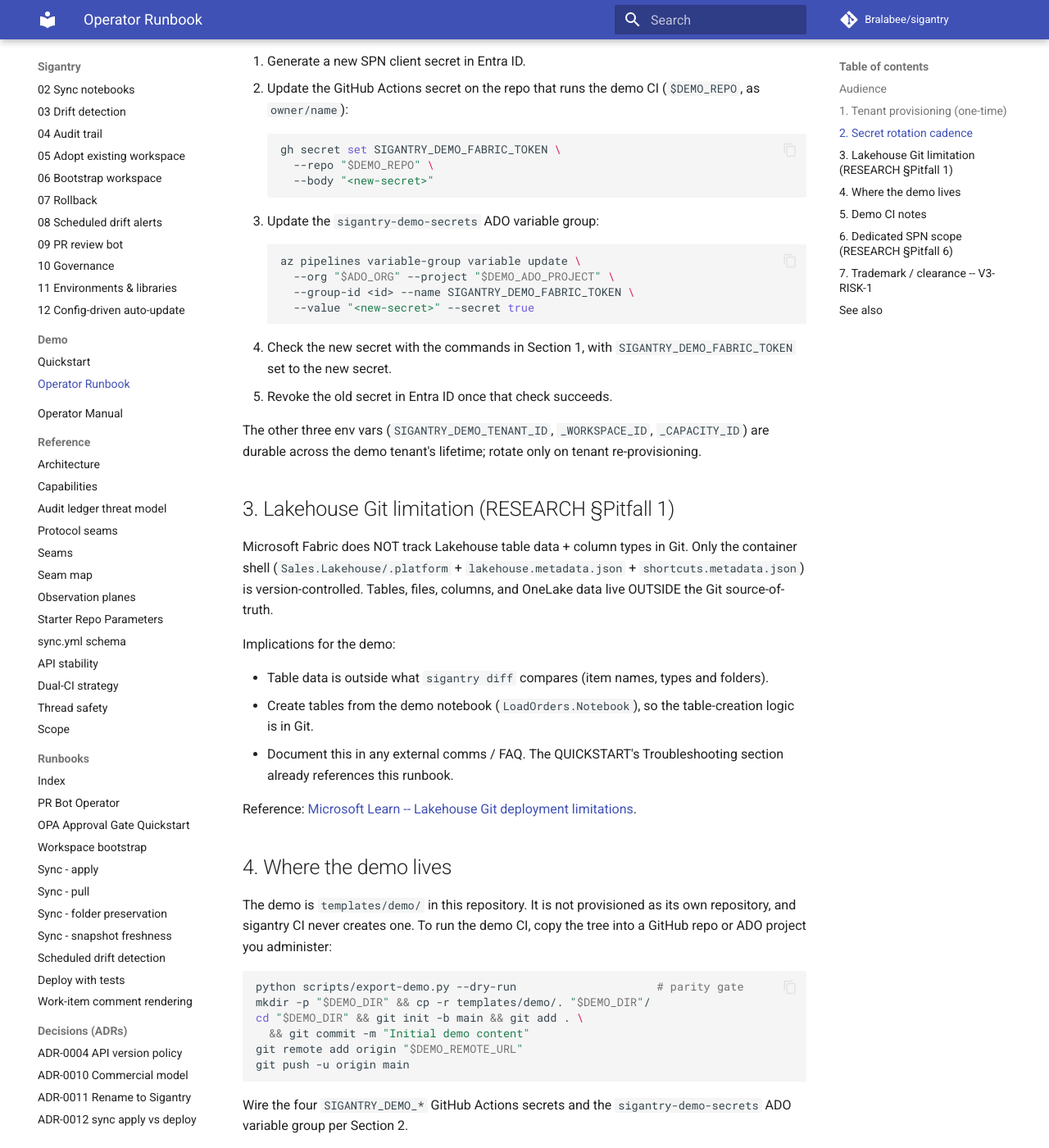
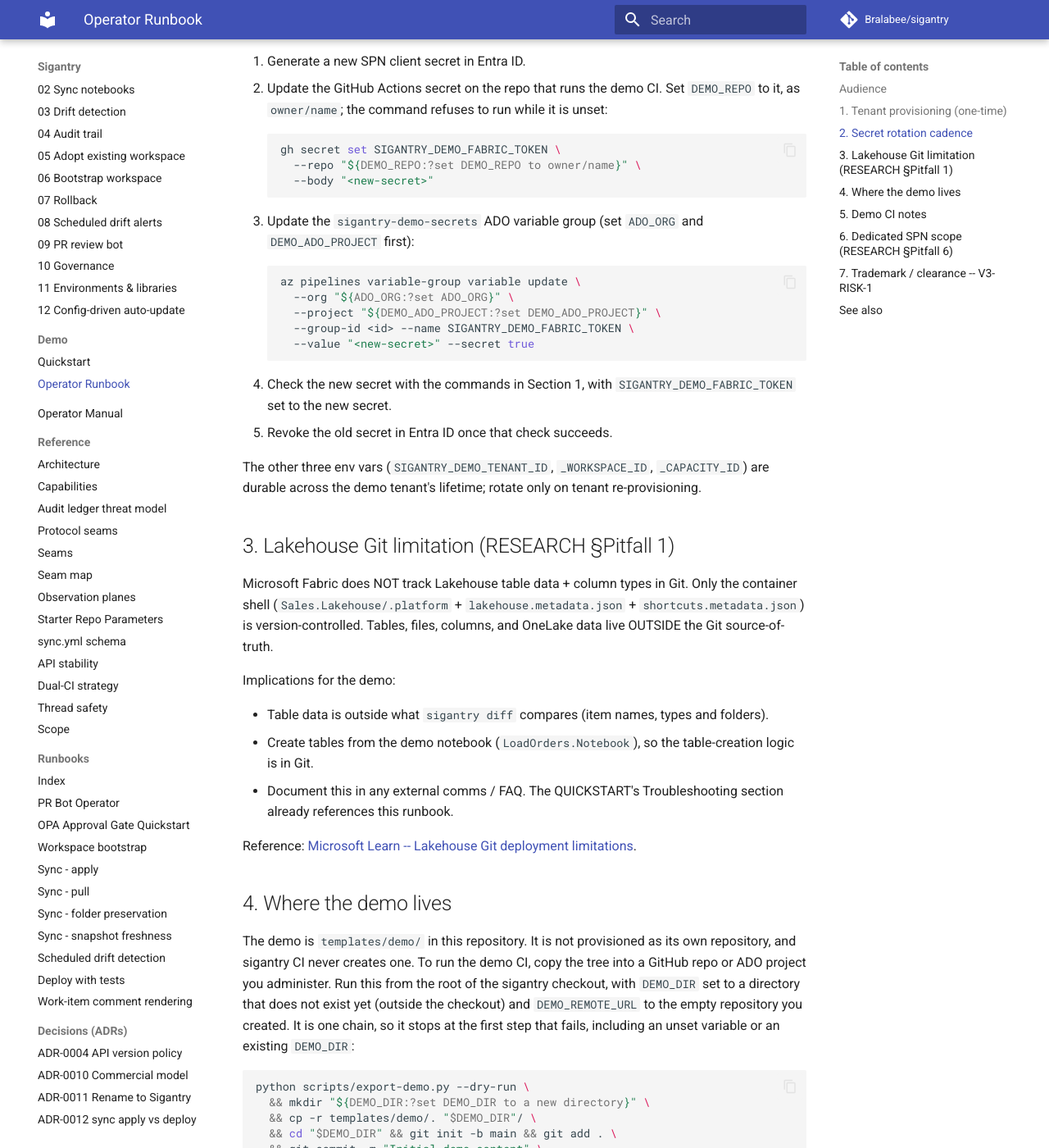
Before and after one commit to Bralabee/sigantry, an MkDocs documentation site: the page built from docs/runbooks/demo-tenant-operator.md, in a window 1280 px wide and 1400 px high, scrolled down 1370 px. Shown: the whole window at 82% size. Built offline with MkDocs 1.6.1 and Material for MkDocs 9.7.7, drawn with Linux system fonts in a browser that asks for light colours; comment, search, counter and statistics services are not loaded; some of the changed text lies outside the part shown.

Commit message:
fix: demo runbook refuses unset variables; install-line and link guards close round-1 gaps (#17)
Review round 1 on #97. The runbook's copy block ran each line on its own,
so with DEMO_DIR unset "cd" stayed in the sigantry checkout and the next
lines would init, commit and push there. It is now one chain that
refuses unset variables and an existing directory, and the secret
commands refuse an unset repository or project.

The install-line guard read only code spans on a line that had one, and
read one physical line at a time, so an install outside a span or after a
backslash continuation was never checked. It now joins continued lines
(so does the distribution-name guard), reads code spans in their
sentence, covers the Markdown under templates/, and accepts the 1.x pin
spelled with a space or as <2.0. The allow-listed ADO artifact id is
matched in any case. A scaffold link must name a file the repository
ships, not one that only exists on disk. export-demo.py's live-flag
errors and templates/README.md no longer describe a mirror.

````diff
--- a/docs/runbooks/demo-tenant-operator.md
+++ b/docs/runbooks/demo-tenant-operator.md
@@ -63,16 +63,19 @@
 
 1. Generate a new SPN client secret in Entra ID.
 2. Update the GitHub Actions secret on the repo that runs the demo
-   CI (`$DEMO_REPO`, as `owner/name`):
+   CI. Set `DEMO_REPO` to it, as `owner/name`; the command refuses to
+   run while it is unset:
    ```bash
    gh secret set SIGANTRY_DEMO_FABRIC_TOKEN \
-     --repo "$DEMO_REPO" \
+     --repo "${DEMO_REPO:?set DEMO_REPO to owner/name}" \
      --body "<new-secret>"
    ```
-3. Update the `sigantry-demo-secrets` ADO variable group:
+3. Update the `sigantry-demo-secrets` ADO variable group (set
+   `ADO_ORG` and `DEMO_ADO_PROJECT` first):
    ```bash
    az pipelines variable-group variable update \
-     --org "$ADO_ORG" --project "$DEMO_ADO_PROJECT" \
+     --org "${ADO_ORG:?set ADO_ORG}" \
+     --project "${DEMO_ADO_PROJECT:?set DEMO_ADO_PROJECT}" \
      --group-id <id> --name SIGANTRY_DEMO_FABRIC_TOKEN \
      --value "<new-secret>" --secret true
    ```
@@ -109,15 +112,20 @@
 The demo is `templates/demo/` in this repository. It is not
 provisioned as its own repository, and sigantry CI never creates one.
 To run the demo CI, copy the tree into a GitHub repo or ADO project you
-administer:
+administer. Run this from the root of the sigantry checkout, with
+`DEMO_DIR` set to a directory that does not exist yet (outside the
+checkout) and `DEMO_REMOTE_URL` to the empty repository you created.
+It is one chain, so it stops at the first step that fails, including
+an unset variable or an existing `DEMO_DIR`:
 
 ```bash
-python scripts/export-demo.py --dry-run                     # parity gate
-mkdir -p "$DEMO_DIR" && cp -r templates/demo/. "$DEMO_DIR"/
-cd "$DEMO_DIR" && git init -b main && git add . \
-  && git commit -m "Initial demo content"
-git remote add origin "$DEMO_REMOTE_URL"
-git push -u origin main
+python scripts/export-demo.py --dry-run \
+  && mkdir "${DEMO_DIR:?set DEMO_DIR to a new directory}" \
+  && cp -r templates/demo/. "$DEMO_DIR"/ \
+  && cd "$DEMO_DIR" && git init -b main && git add . \
+  && git commit -m "Initial demo content" \
+  && git remote add origin "${DEMO_REMOTE_URL:?set DEMO_REMOTE_URL}" \
+  && git push -u origin main
 ```
 
 Wire the four `SIGANTRY_DEMO_*` GitHub Actions secrets and the
````
Also changed, not shown: CHANGELOG.md (+7 -4 lines), templates/README.md (+4 -4 lines), 4 other files.
